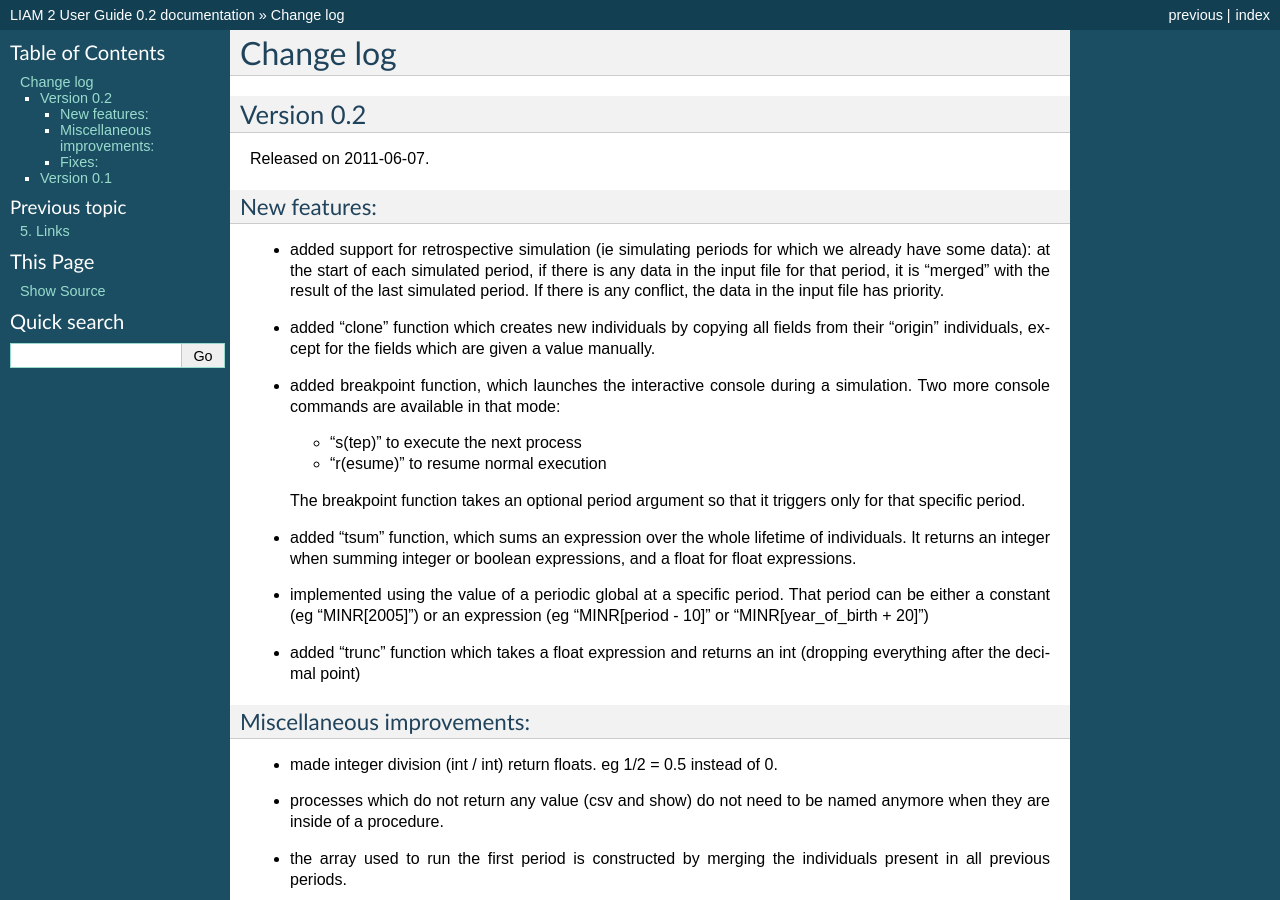
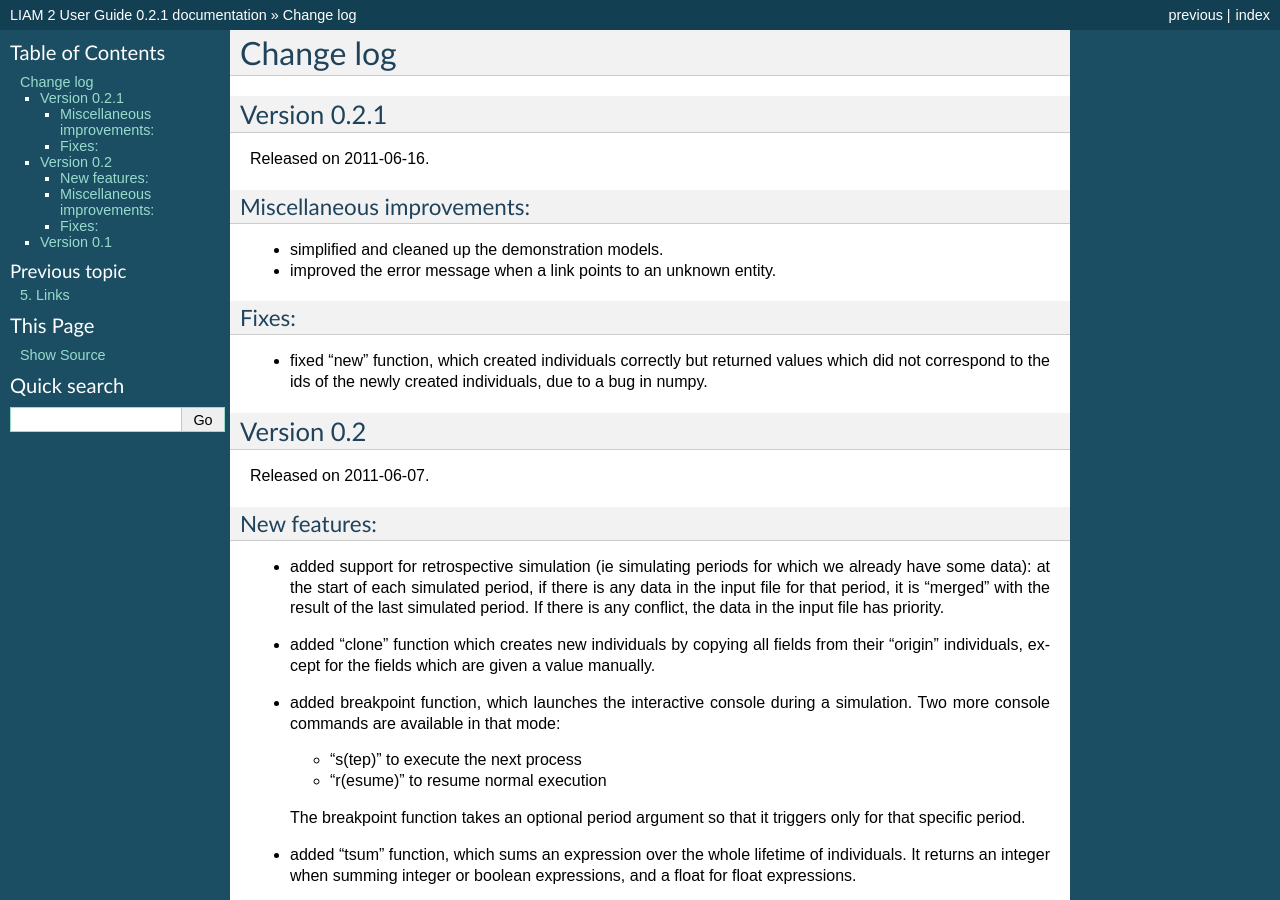
Before and after one commit to liam2/liam2, a Sphinx documentation site: the page built from doc/usersguide/source/changes.rst, in a window 1280 px wide and 900 px high. Built offline with Sphinx 7.4.7, drawn with Linux system fonts in a browser that asks for light colours; formulas are drawn with MathJax 3; some of the changed text lies outside the part shown.

Commit message:
prepare for release

```diff
--- a/doc/usersguide/source/changes.rst
+++ b/doc/usersguide/source/changes.rst
@@ -2,6 +2,26 @@
 
 Change log
 ##########
+
+Version 0.2.1
+=============
+
+Released on 2011-06-16.
+
+Miscellaneous improvements:
+---------------------------
+
+* simplified and cleaned up the demonstration models.
+
+* improved the error message when a link points to an unknown entity.
+
+Fixes:
+------
+
+* fixed "new" function, which created individuals correctly but returned values
+  which did not correspond to the ids of the newly created individuals, due to
+  a bug in numpy.
+
 
 Version 0.2
 ===========
--- a/doc/usersguide/source/conf.py
+++ b/doc/usersguide/source/conf.py
@@ -49,9 +49,9 @@
 # built documents.
 #
 # The short X.Y version.
-version = '0.2'
+version = '0.2.1'
 # The full version, including alpha/beta/rc tags.
-release = '0.2'
+release = '0.2.1'
 
 # The language for content autogenerated by Sphinx. Refer to documentation
 # for a list of supported languages.
```
Also changed, not shown: 1 other file.
